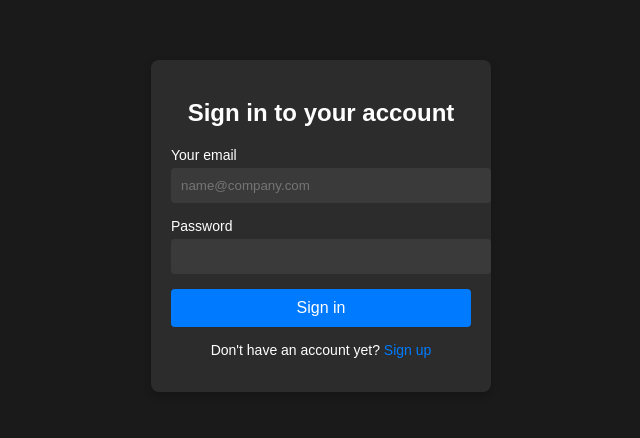
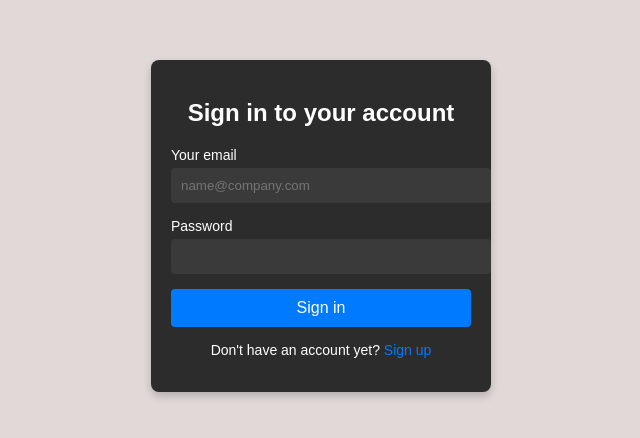
Before and after one commit to Sss0o1101/database-study, a plain HTML site: page index.html in a window 1280 px wide. Shown: the part 174-612 px from the top of the page, without its empty margins (319-959 px from the left). Drawn offline with Linux system fonts and the light colour scheme.

Commit message:
Slight modification

```diff
--- a/style.css
+++ b/style.css
@@ -5,7 +5,7 @@ body {
     justify-content: center;
     align-items: center;
     height: 100vh;
-    background-color: #1a1a1a;
+    background-color: #e1d8d8;
     margin: 0;
     font-family: Arial, sans-serif;
 }
```
